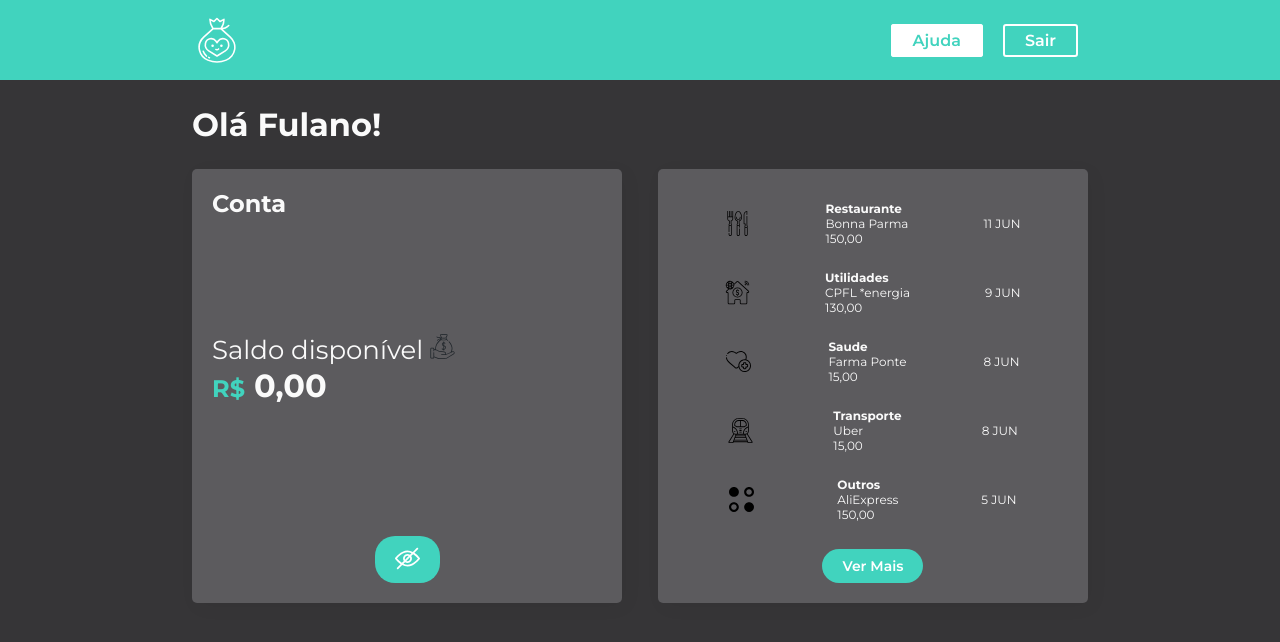
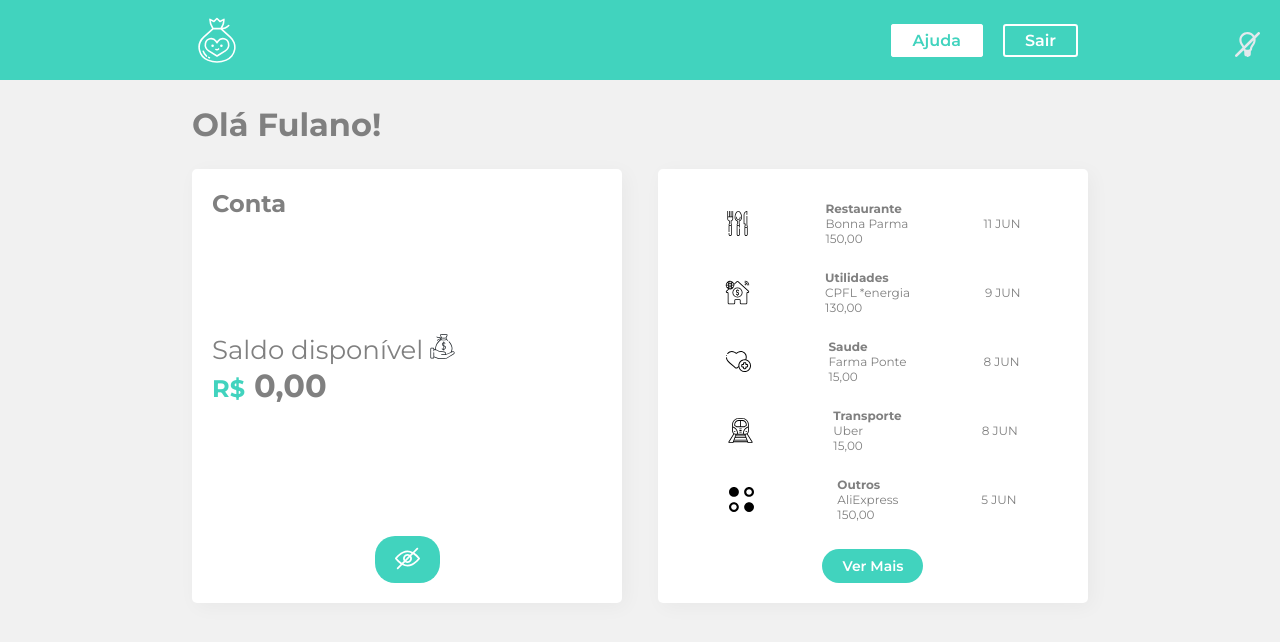
Before and after one commit to willianbarata/StyledComponentsReactAlura, a React (Create React App) app: page / in a window 1280 px wide. Shown: the top 642 px of the page. Built offline with nearby package versions, Linux system fonts and the light colour scheme.

Commit message:
Aula 13 - Botão e temas funcionando

```diff
--- a/src/App.js
+++ b/src/App.js
@@ -1,16 +1,27 @@
-import React from "react";
+import React, {useState} from "react";
 import {ThemeProvider} from 'styled-components';
 import { temaClaro, temaEscuro } from "./Components/UI/temas";
 import Cabecalho from "./Components/Cabecalho";
 import Container from "./Components/Container";
-
+import SwitcherTema from "./Components/SwitcherTema";
 import { GlobalStyled } from "./Components/GlobalStyled";
+import { BtnTema } from "./Components/UI";
 
 function App() {
+
+  const [tema, setTema] = useState(true);
+
+  const toggleTema = () => {
+    setTema((tema) => !tema);
+  };
+
   return (
 
-    <ThemeProvider theme={temaEscuro}>
+    <ThemeProvider theme={tema ? temaClaro : temaEscuro}>
     <GlobalStyled/>
+    <BtnTema onClick={toggleTema}>
+      <SwitcherTema tema={tema} />
+    </BtnTema>
       <Cabecalho />
       <Container />
       </ThemeProvider>
--- a/src/Components/SwitcherTema/index.jsx
+++ b/src/Components/SwitcherTema/index.jsx
@@ -1,6 +1,6 @@
 import React from "react";
-import ThemeOn from '../../assets/images/ThemeOn.svg';
-import ThemeOff from '../../assets/images/ThemeOff.svg';
+import ThemeOn from '../../assets/images/themeOn.svg';
+import ThemeOff from '../../assets/images/themeOff.svg';
 import { Icone } from "../UI";
 
 const claro = <Icone src={ThemeOn} alt="Tema Claro"/>
```
